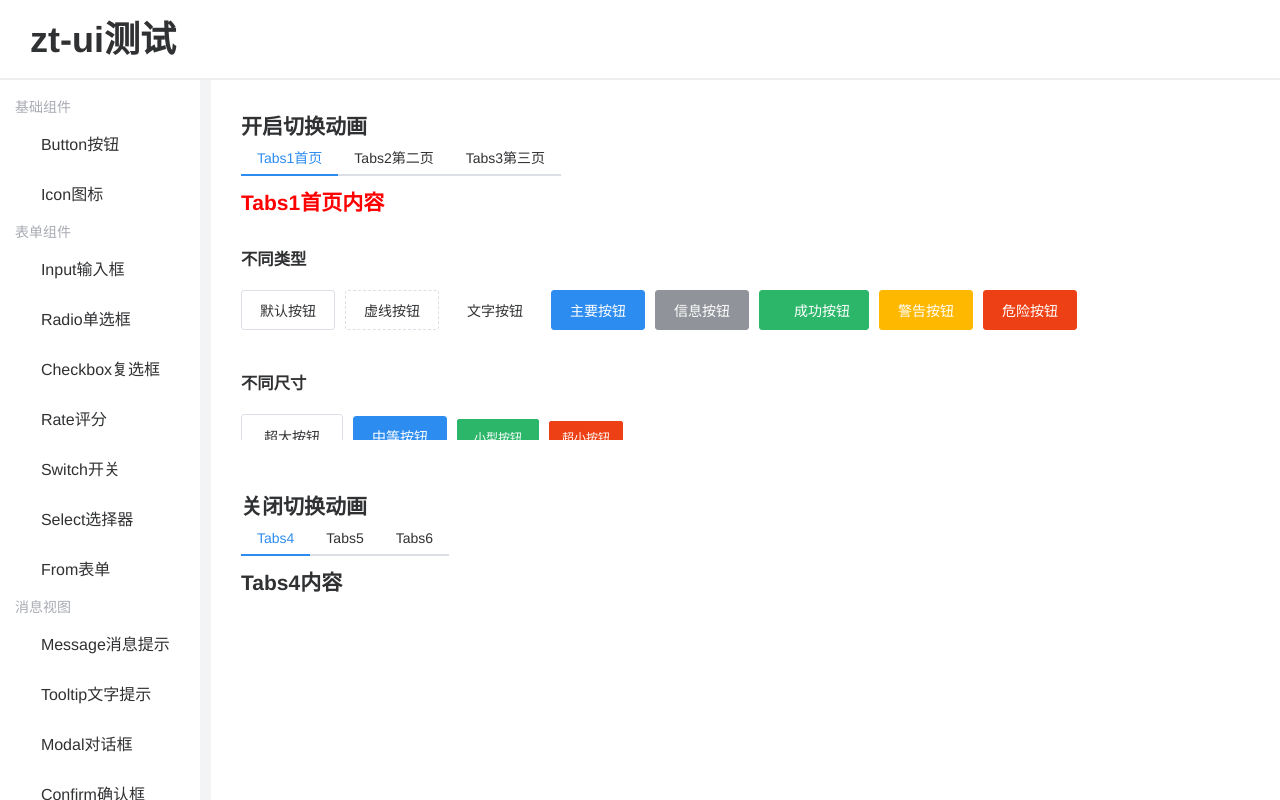
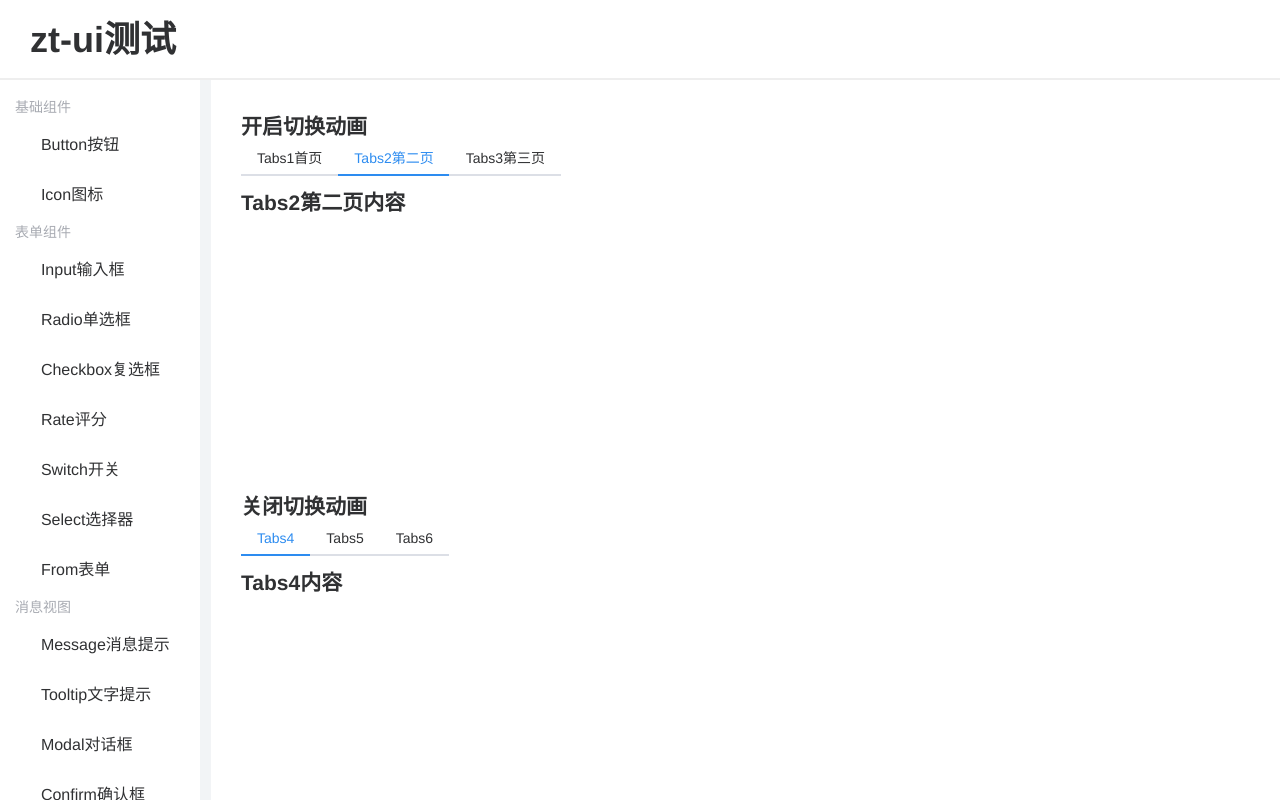
Before and after one commit to sygn24/zt-ui, a Vue app: page /tabs in a window 1280 px wide. Built offline with nearby package versions, Linux system fonts and the light colour scheme; a web font is replaced by a local one.

Commit message:
更新Tabs组件，第一次渲染时关闭切换动画

```diff
--- a/examples/views/Tabs.vue
+++ b/examples/views/Tabs.vue
@@ -3,7 +3,7 @@
         <div class="tab1">
             <h2>开启切换动画</h2>
             <div class="row">
-                <zt-tabs v-model="activeTab" :animated="true" @onClick="toggleTab">
+                <zt-tabs v-model="activeTab" animated @tab-click="toggleTab">
                     <zt-tab-pane name="Tabs1" label="Tabs1首页">
                         <h2 style="color: red; margin-bottom: 20px">Tabs1首页内容</h2>
                         <Button />
@@ -43,13 +43,13 @@ export default {
     components: { Button },
     data() {
         return {
-            activeTab: 'Tabs1',
+            activeTab: 'Tabs2',
             activeTab2: 'Tabs4'
         }
     },
     methods: {
         toggleTab(name) {
-            this.$msg('切换到' + name)
+            this.$msg('切换到' + this.activeTab)
         }
     }
 }
--- a/packages/components/Tabs/TabPane.vue
+++ b/packages/components/Tabs/TabPane.vue
@@ -1,5 +1,5 @@
 <template>
-    <transition name="tab-slide" v-if="animated">
+    <transition name="tab-slide" v-if="TabsInstance.animated && TabsInstance.animatedCount > 0">
         <div class="zt-tabs-panes-item" v-show="show" :class="{ reverse: isReverse }">
             <slot></slot>
         </div>
@@ -26,12 +26,10 @@ export default {
         return {
             show: false,
             isReverse: false, //控制反方向动画
-            animated: false
         }
     },
     mounted() {
         this.TabsInstance.initTabs()
-        this.animated = this.TabsInstance.animated
     },
     watch: {
         name() {
--- a/packages/components/Tabs/Tabs.vue
+++ b/packages/components/Tabs/Tabs.vue
@@ -34,7 +34,7 @@ export default {
     },
     model: {
         prop: 'value',
-        event: 'onClick'
+        event: 'tab-click'
     },
     provide() {
         return { TabsInstance: this }
@@ -44,7 +44,8 @@ export default {
             navList: [],
             activeKey: this.value, //当前激活的tab面板
             lineWidth: '',
-            lineOffset: 0
+            lineOffset: 0,
+            animatedCount: 0
         }
     },
     computed: {
@@ -53,7 +54,7 @@ export default {
             return {
                 width: `${this.lineWidth}px`,
                 left: `${this.lineOffset}px`,
-                transition: this.animated ? 'all .3s ease-out' : 'none'
+                transition: this.animated && this.animatedCount > 0 ? 'all .3s ease-out' : 'none'
             }
         }
     },
@@ -125,7 +126,8 @@ export default {
                 })
             }
             this.activeKey = item.name
-            this.$emit('onClick', item.name)
+            this.$emit('tab-click', item.name)
+            this.animatedCount++
         }
     },
     watch: {
```
